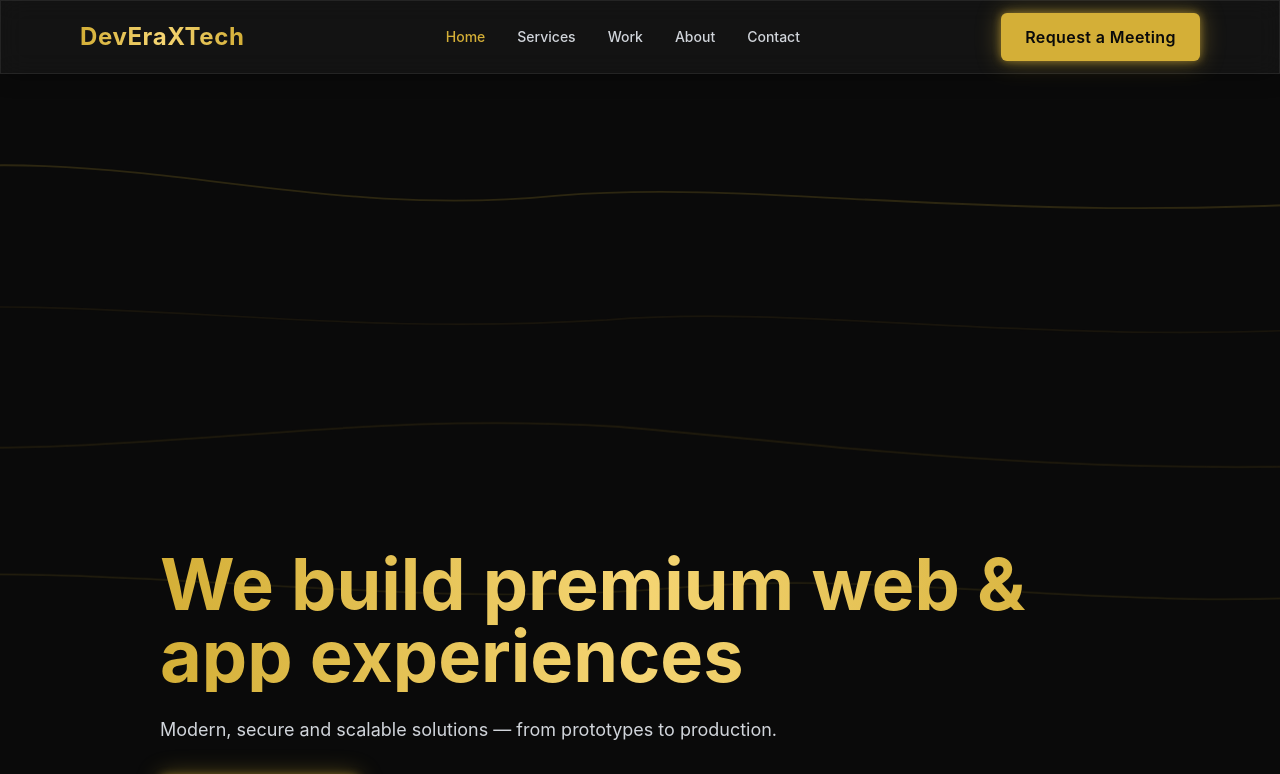
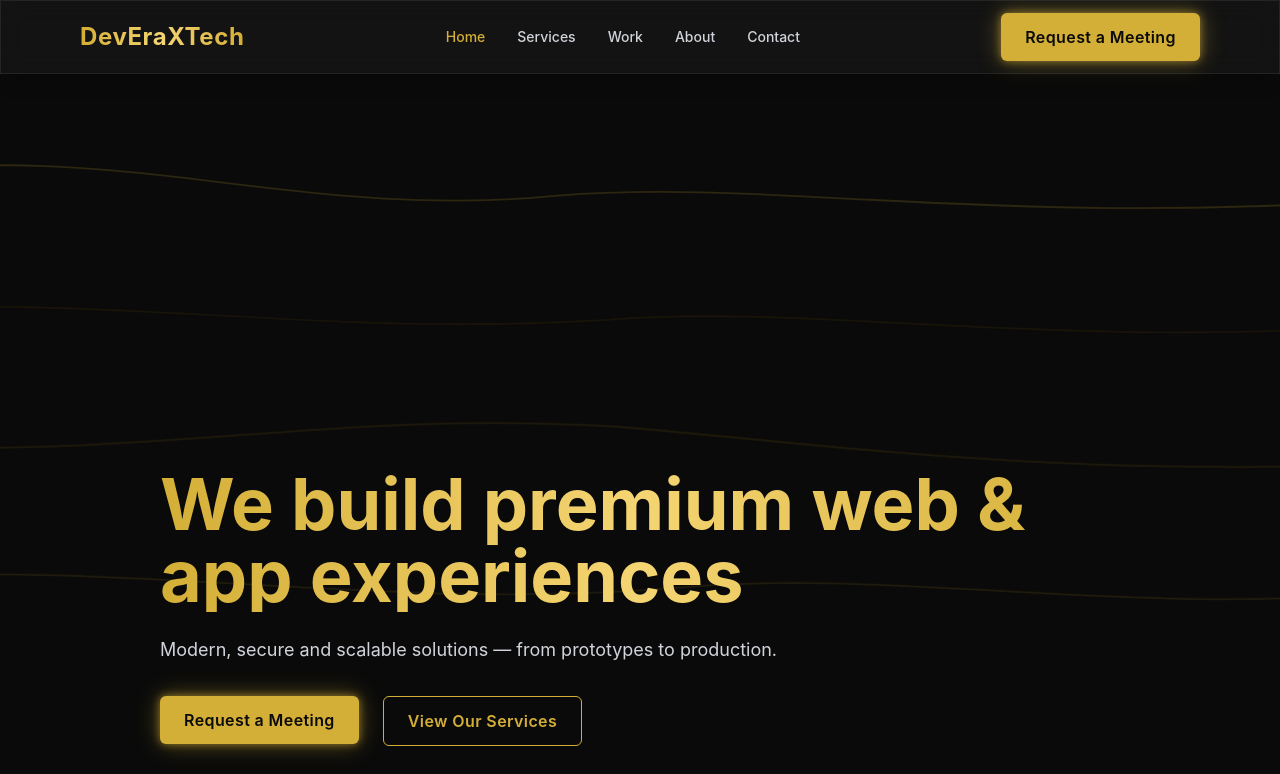
Before and after one commit to Karimjr21/DevEraXTech, a React (Vite) app in the folder frontend/: page / in a window 1280 px wide. Shown: the top 774 px of the page. Built offline with nearby package versions, Linux system fonts and the light colour scheme.

Commit message:
32 commit

```diff
--- a/frontend/components/3d/Logo3D.jsx
+++ b/frontend/components/3d/Logo3D.jsx
@@ -11,10 +11,18 @@ export default function Logo3D() {
         preserveAspectRatio="xMidYMid slice"
         aria-hidden="true"
       >
+        {/* Soft gold glow applied via a single SVG filter; low opacity to keep it understated */}
+        <defs>
+          <filter id="softGlow" x="-20%" y="-20%" width="140%" height="140%">
+            {/* 0 offset to create an even glow around the strokes */}
+            <feDropShadow dx="0" dy="0" stdDeviation="8" floodColor="#d4af37" floodOpacity="0.08"/>
+          </filter>
+        </defs>
         {/* Background tint to ensure richness without overpowering */}
         <rect x="0" y="0" width="1600" height="900" fill="transparent" />
 
-        {/* Ribbons: gold and derived shades; low opacity for subtlety */}
+        {/* Ribbons: gold and derived shades; low opacity for subtlety; single soft glow filter */}
+        <g filter="url(#softGlow)">
           <path
             d="M -100 200 C 200 150, 400 250, 700 220 C 950 200, 1200 260, 1700 220"
             fill="none"
@@ -47,6 +55,7 @@ export default function Logo3D() {
             opacity="0.14"
             className="animate-ribbon-4"
           />
+        </g>
       </svg>
 
       {/* Inline styles for animation; respects reduced motion */}
--- a/frontend/pages/Home.jsx
+++ b/frontend/pages/Home.jsx
@@ -13,7 +13,7 @@ export default function Home() {
             <Logo3D />
           </Suspense>
         </ErrorBoundary>
-        <div className="absolute bottom-12 left-0 right-0 mx-auto max-w-5xl px-8 z-10">
+        <div className="absolute left-0 right-0 mx-auto max-w-5xl px-8 z-10 bottom-20 md:bottom-24 lg:bottom-28 xl:bottom-32">
           <h1 className="text-5xl md:text-7xl font-bold mb-6 gold-gradient-text leading-tight">We build premium web & app experiences</h1>
           <p className="text-lg text-gray-300 max-w-2xl mb-8">Modern, secure and scalable solutions — from prototypes to production.</p>
           <div className="flex gap-6">
```
Lines whose indentation alone changed are shown as unchanged.
